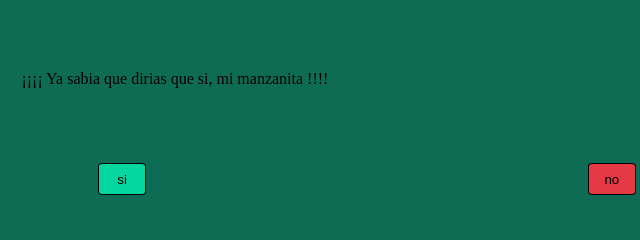
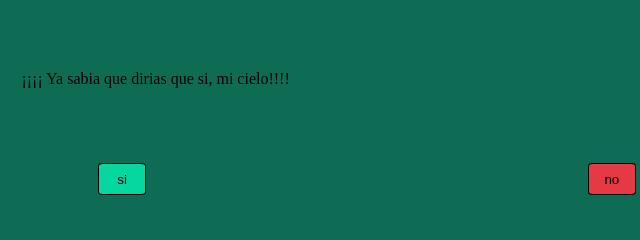
Before and after one commit to bvelasquez042/withmee, a plain HTML site: page index.html in a window 1280 px wide. Both pictures are taken after a click on the button "si". Shown: the part 293-533 px from the top of the page, 273-913 px from the left. Drawn offline with Linux system fonts and the light colour scheme.

Commit message:
Update index.html

```diff
--- a/index.html
+++ b/index.html
@@ -11,7 +11,7 @@
       <section class="padre">
         <h2>Quieres ser mi novia?</h2>
         <button id="si">si</button>
-        <p class="text" id="ilove">¡¡¡¡ Ya sabia que dirias que si, mi manzanita !!!!</p>
+        <p class="text" id="ilove">¡¡¡¡ Ya sabia que dirias que si, mi cielo!!!!</p>
         <button id="no">no</button>
       </section>
     </div>
```
